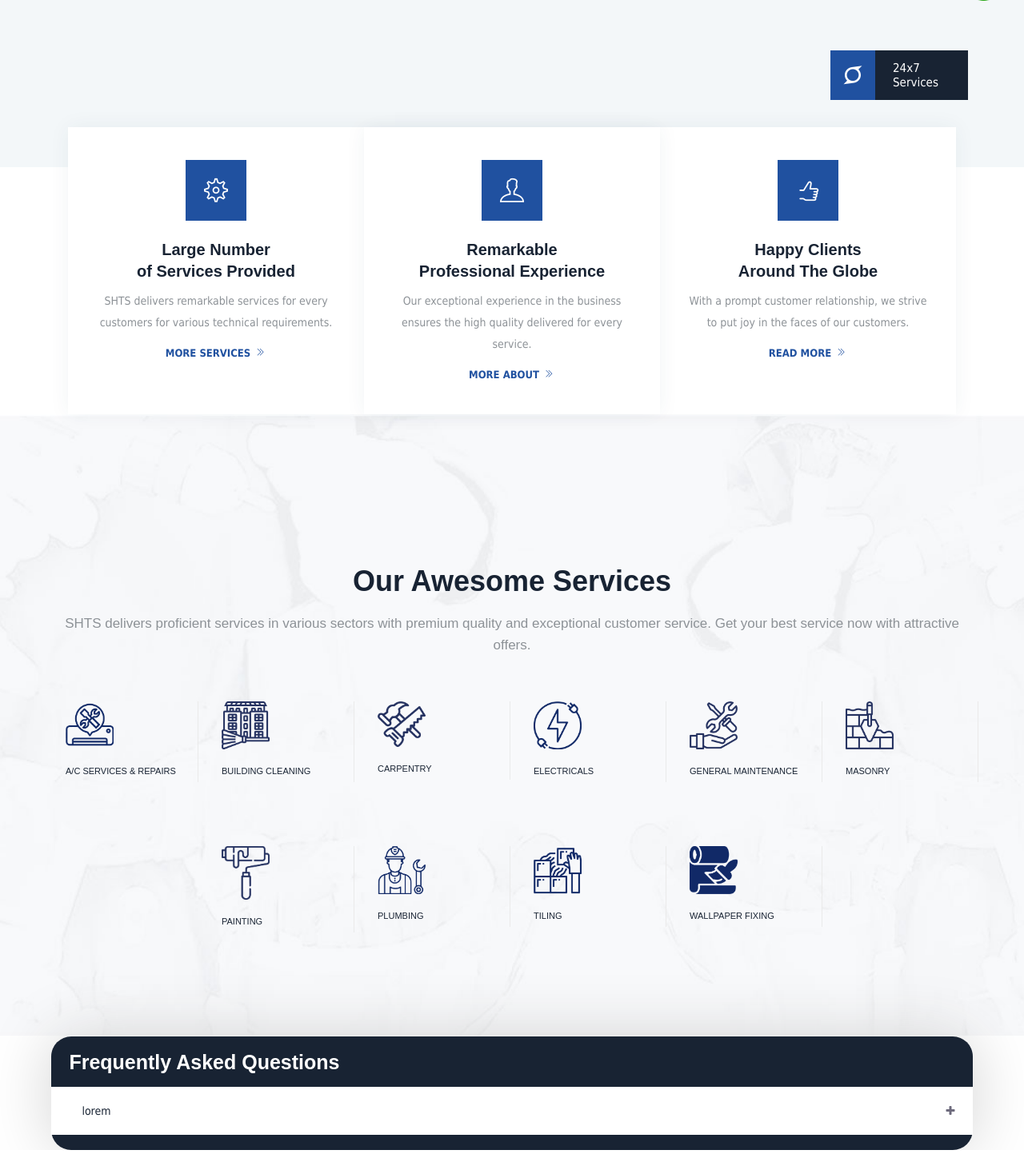
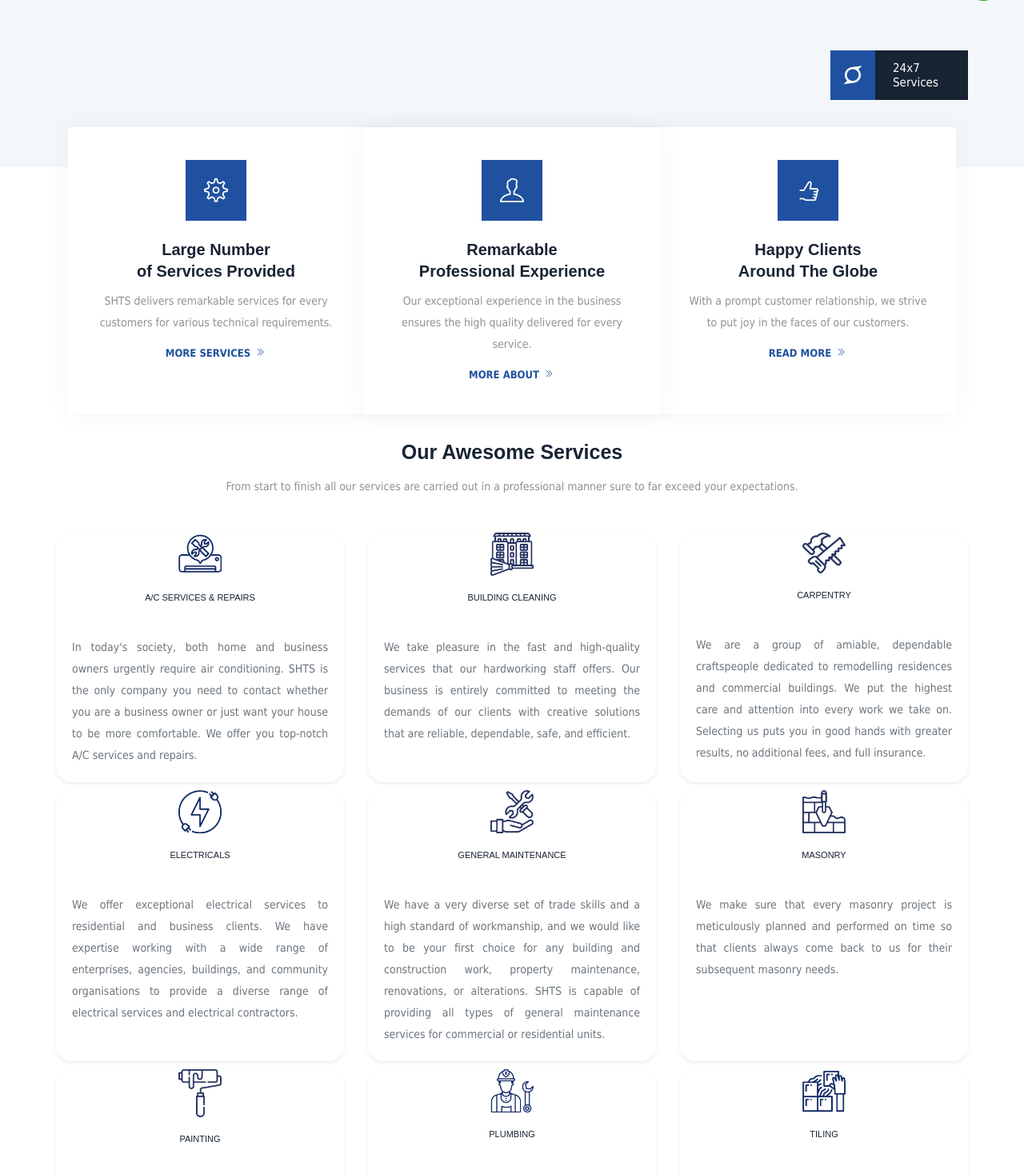
Before and after one commit to gedexo/sabeelalhidaya, a Django app: page / in a window 1280 px wide. Shown: the part 717-2185 px from the top of the page at 80% size. Run offline with Django 4.2, Linux system fonts and the light colour scheme; data comes from the database, SQL or seed files in the repository; some libraries are stand-ins or nearby versions.

Commit message:
Content Placement

```diff
--- a/templates/web/index.html
+++ b/templates/web/index.html
@@ -843,7 +843,7 @@
     </section>
     <!-- row-top-section end -->
 
-
+    {% comment %}
     <section class="ttm-row partners-section bg-img11 clearfix" id="Service">
         <div class="container">
             <div class="row">
@@ -1018,8 +1018,8 @@
     </section>
     <!-- partners-section end -->
 
-
-{% comment %}
+    {% endcomment %}
+
 <!-- ========================================================== -->
 <main>
     <!-- Ui cards -->
@@ -1210,7 +1210,7 @@
 </main>
 <!-- ========================================================== -->
 
-{% endcomment %}
+
 
 
     <!-- FAQ -->
@@ -1369,6 +1369,16 @@
     <!--about-section end-->
 
 
+<section>
+<div class="container">
+    <div class="row">
+        <div class="col-12">
+            <h4 class="text-center">Trusted Professionals for your Cleaning Services</h4>
+            <p style="color:black">You may count on Sabeel Al Hidaya Technical Services for all of your demands for excellent cleaners in UAE. You can choose from among hundreds of seasoned cleaning specialists with a single click. Being one of the top cleaning company Business Bay, Silicon Oasis, JLT, Science Park, from building cleaning to masonry we have got your back. </p>
+        </div>
+    </div>
+</div>
+</section>
 
     <!--broken-section-->
     <section class="ttm-row broken-section bg-layer break-1199-colum res-991-mt-0 clearfix mt-25">
```
